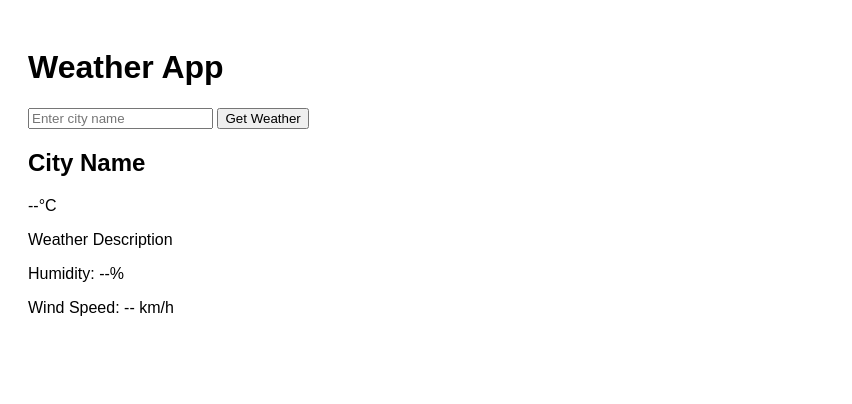
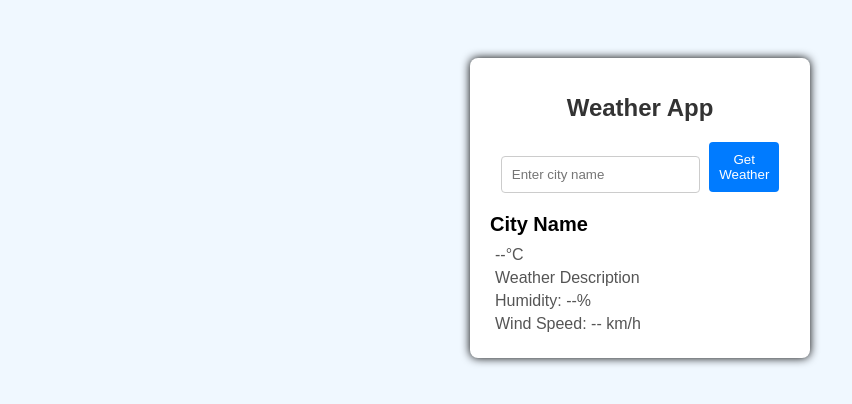
Before and after one commit to choudharyachal/weather-app, a plain HTML site: page index.html in a window 1280 px wide. Shown: the whole page, without its empty margins (0-852 px from the left). Drawn offline with Linux system fonts and the light colour scheme; files whose address does not match are found by name.

Commit message:
Styled HTML elements using CSS for a visually appealing layout

```diff
--- a/css/style.css
+++ b/css/style.css
@@ -1,2 +1,70 @@
 body {font-family: Arial, snas-serif;
-padding: 20px;}
+    background-color: aliceblue;
+    display: flex;
+    justify-content: center;
+    align-items: flex-start;
+    min-height: 100vh;
+    padding-top: 50px;
+}
+.container {
+    background-color: #fff;
+    padding: 20px;
+    border-radius: 8px;
+    box-shadow: 0 0 10px rgba(0,0,0,1);
+    width:300px;
+    text-align: center;
+    margin: 0 auto;
+}
+h1{
+    font-size: 24px;
+    color: #333;
+    margin-bottom: 20px;
+}
+.search-box{
+    margin-bottom: 20px;
+}
+#city-input {
+    padding: 10px;
+    width: calc(100%-85px);
+    margin-right: 5px;
+    border: 1px solid #ccc;
+    border-radius: 4px;
+    box-sizing: border-box;
+}
+#search-btn{
+    padding: 10px;
+    cursor: pointer;
+    background-color: #007bff;
+    color: white;
+    border: none;
+    border-radius: 4px;
+    width:70px;
+    box-sizing: border-box;
+}
+.weather-info{
+    text-align: left;
+}
+.weather-info h2{
+    font-size: 20px;
+    margin-bottom: 10px;
+}
+.weather-info p {
+    margin: 5px;
+    color: #555;
+}
+
+@media(max-width:600px) {
+    .container{
+        width: 90%;
+        margin: 20px auto;
+        padding: 15px;
+    }
+    #city-input {
+        width: 100%;
+        margin-right: 0;
+        margin-bottom: 10px;
+    }
+    #search-btn{
+        width: 100%;
+    }
+}
```
